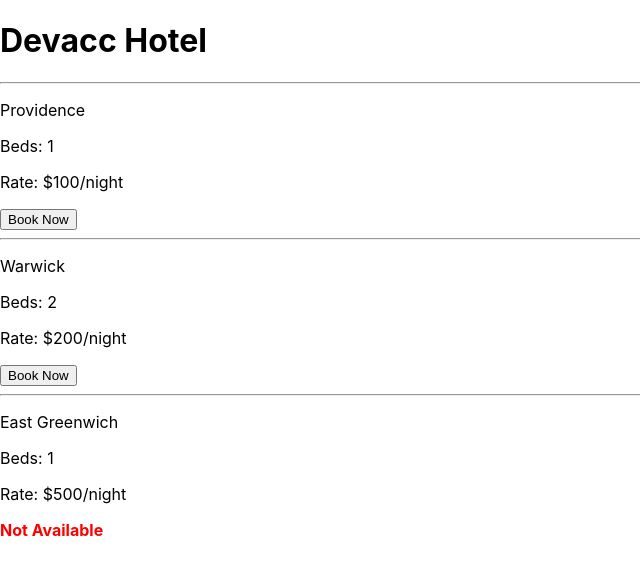
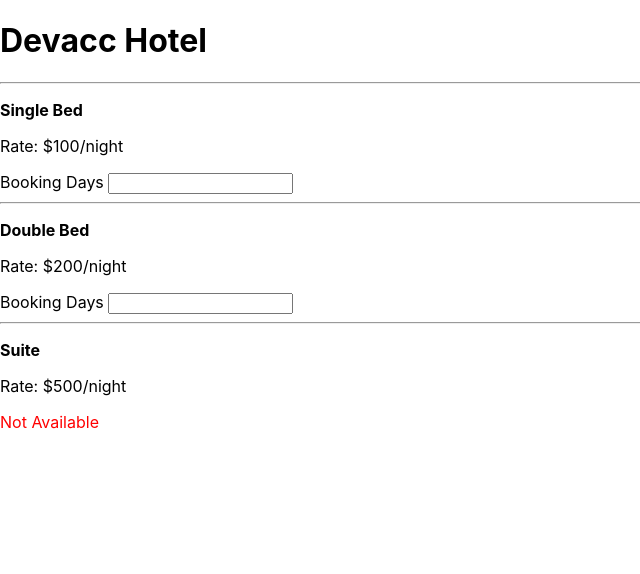
Before and after one commit to thomasmartinez114/devacHotel, a React (Create React App) app: page / in a window 1280 px wide. Shown: the top 574 px of the page, without its empty margins (0-640 px from the left). Built offline with nearby package versions, Linux system fonts and the light colour scheme.

Commit message:
cretaed availableBookForm variable to render within ternary

```diff
--- a/src/App.css
+++ b/src/App.css
@@ -7,3 +7,7 @@
   margin: 20px auto 0 auto;
   padding: 0 20px 20px 20px;
 } */
+
+.room-type {
+  font-weight: bold;
+}
--- a/src/App.jsx
+++ b/src/App.jsx
@@ -7,22 +7,19 @@ const App = () => {
   const [rooms, setRooms] = useState([
     {
       id: 1,
-      name: "Providence",
-      beds: 1,
+      type: "Single Bed",
       price: 100,
       available: 1,
     },
     {
       id: 2,
-      name: "Warwick",
-      beds: 2,
+      type: "Double Bed",
       price: 200,
       available: 1,
     },
     {
       id: 3,
-      name: "East Greenwich",
-      beds: 1,
+      type: "Suite",
       price: 500,
       available: 0,
     },
@@ -37,8 +34,7 @@ const App = () => {
           return (
             <Room
               key={room.id}
-              name={room.name}
-              beds={room.beds}
+              type={room.type}
               price={room.price}
               available={room.available}
             />
--- a/src/components/Room.jsx
+++ b/src/components/Room.jsx
@@ -1,25 +1,29 @@
 import React from "react"
 
 // using props from Rooms obj
-const Room = ({ id, name, beds, price, available }) => {
+const Room = ({ id, type, price, available }) => {
   const handleBook = () => {
     console.log("Room Booked")
   }
+
+  const availableBookForm = (
+    <form>
+      <label>Booking Days </label>
+      <input type="text" id="days" />
+    </form>
+  )
 
   return (
     <>
       <hr></hr>
       <div className="room">
-        <p>{name}</p>
-        <p>Beds: {beds}</p>
+        <p className="room-type">{type}</p>
         <p>Rate: ${price}/night</p>
-        <b>
-          {available ? (
-            <button onClick={handleBook}>Book Now</button>
-          ) : (
-            <p style={{ color: "red" }}>Not Available</p>
-          )}
-        </b>
+        {available ? (
+          availableBookForm
+        ) : (
+          <p style={{ color: "red" }}>Not Available</p>
+        )}
       </div>
     </>
   )
```
